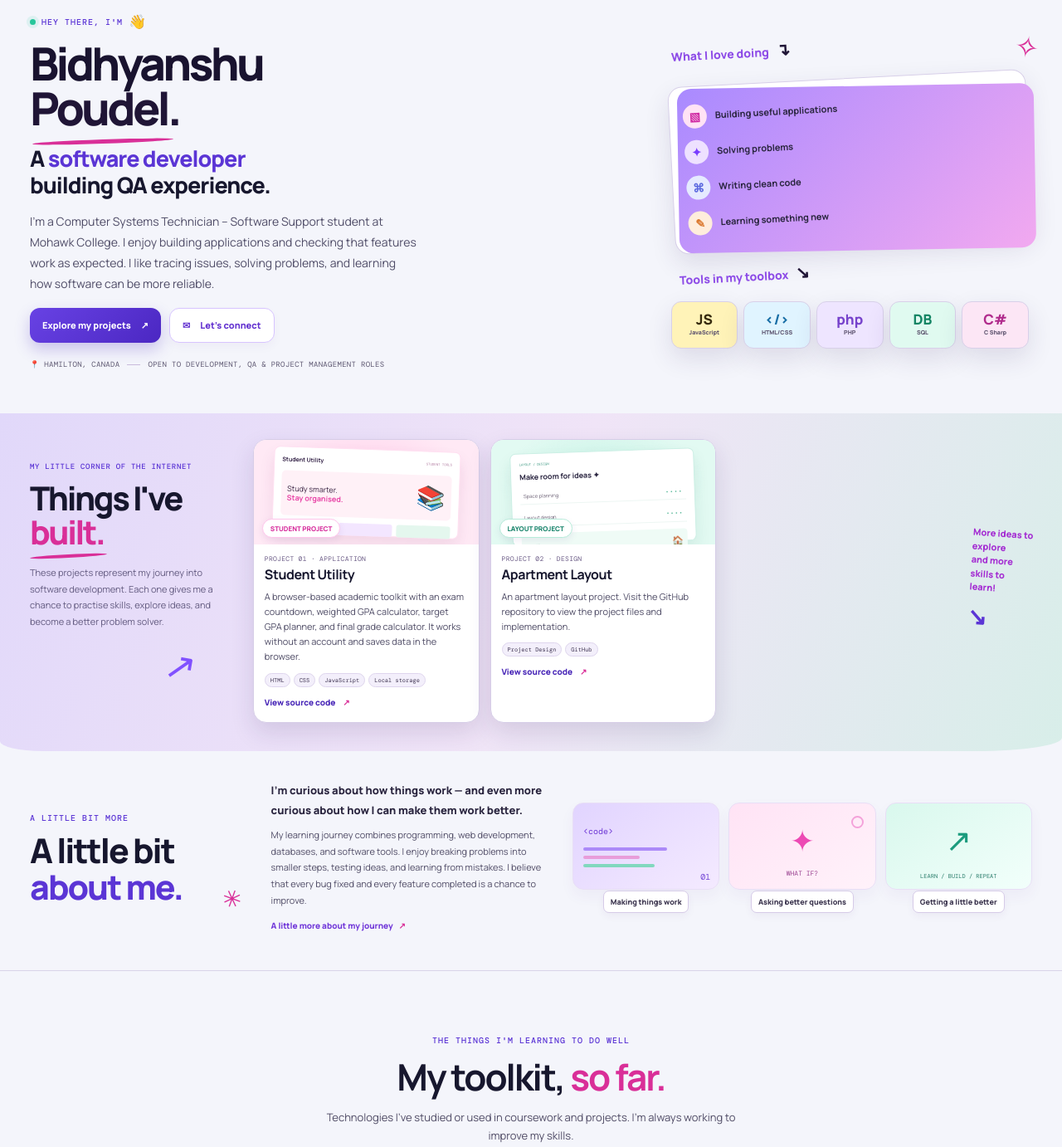
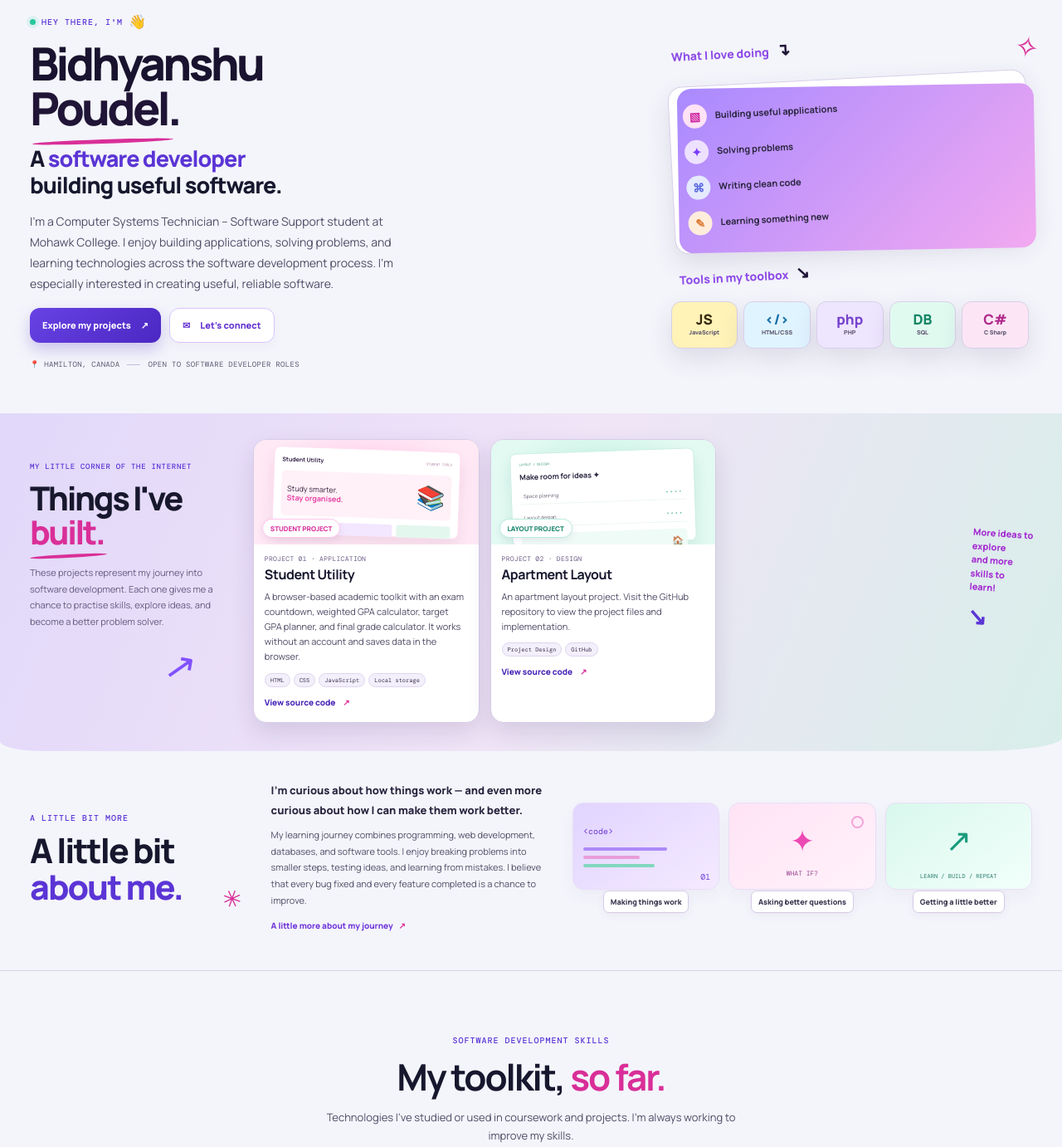
Before and after one commit to Bidhyanshu/Portfolio-Website, a plain HTML site: page index.html in a window 1280 px wide. Shown: the part 100-1482 px from the top of the page at 83% size. Drawn offline with nearby package versions, Linux system fonts and the light colour scheme.

Commit message:
Refocus portfolio on software developer roles

```diff
--- a/index.html
+++ b/index.html
@@ -68,14 +68,14 @@
 
         <p class="hero-role">
           A <span>software developer</span><br>
-          building QA experience.
+          building useful software.
         </p>
 
         <p class="hero-description">
           I'm a Computer Systems Technician – Software Support student
-          at Mohawk College. I enjoy building applications and checking that features work as expected.
-          I like tracing issues, solving problems, and learning how
-          software can be more reliable.
+          at Mohawk College. I enjoy building applications, solving problems,
+          and learning technologies across the software development process.
+          I'm especially interested in creating useful, reliable software.
         </p>
 
         <div class="hero-actions">
@@ -91,7 +91,7 @@
         <div class="hero-footnote">
           <span>📍 HAMILTON, CANADA</span>
           <span class="mini-divider"></span>
-          <span>OPEN TO DEVELOPMENT, QA &amp; PROJECT MANAGEMENT ROLES</span>
+          <span>OPEN TO SOFTWARE DEVELOPER ROLES</span>
         </div>
       </div>
 
@@ -325,7 +325,7 @@
       <div class="container">
 
         <div class="section-header-centered">
-          <p class="eyebrow">THE THINGS I'M LEARNING TO DO WELL</p>
+          <p class="eyebrow">SOFTWARE DEVELOPMENT SKILLS</p>
           <h2>My toolkit, <span>so far.</span></h2>
           <p>
             Technologies I've studied or used in coursework and projects.
@@ -446,7 +446,7 @@
         <h2>Have an idea?<br><span>Let's make something.</span></h2>
 
         <p class="contact-description">
-          I'm open to entry-level software development, QA, and project management opportunities.
+          I'm open to entry-level software developer opportunities across web, application, and general software teams.
           Let's connect about my projects or how I can contribute to your team.
         </p>
 
```
